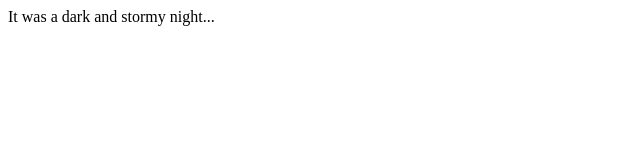
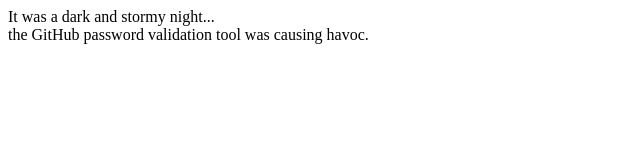
Before and after one commit to Utuk/fireside-story, a plain HTML site: page index.html in a window 1280 px wide. Shown: the whole page, without its empty margins (0-640 px from the left). Drawn offline with Linux system fonts and the light colour scheme.

Commit message:
added line 2

```diff
--- a/index.html
+++ b/index.html
@@ -1,5 +1,6 @@
 <html>
     <body>
-        <p>It was a dark and stormy night...</p>
+        <p>It was a dark and stormy night...<br>
+        the GitHub password validation tool was causing havoc.</p>
     </body>
 </html>
```
